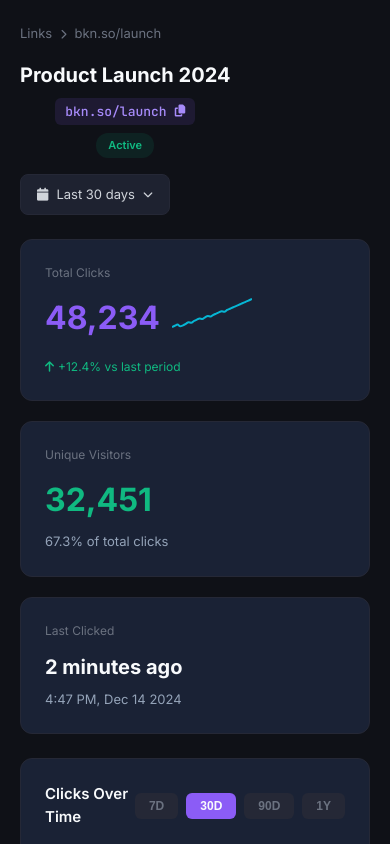
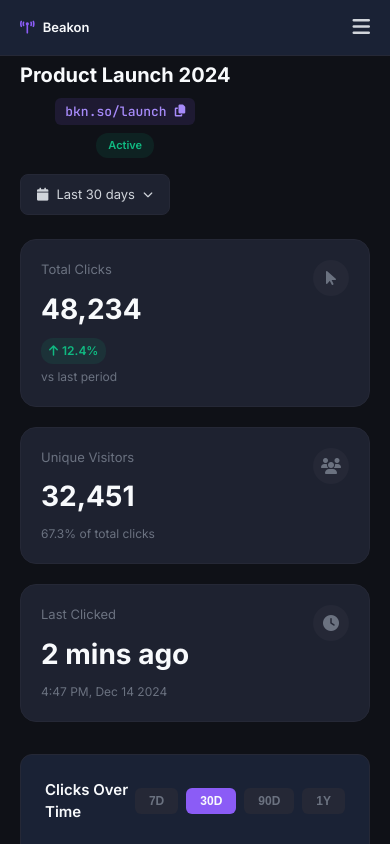
Before and after one commit to BaraqFi/Beakon, a React (Create React App) app in the folder client/: page /analytics in a window 390 px wide. Shown: the top 844 px of the page. Built offline with nearby package versions, Linux system fonts and the light colour scheme; the HTML template or start-up script is replaced by a standard one.

Commit message:
skeleton loader and responsiveness

```diff
--- a/client/src/components/dashboard/MetricCard.jsx
+++ b/client/src/components/dashboard/MetricCard.jsx
@@ -1,6 +1,17 @@
 import React from 'react';
+import Skeleton from '../ui/Skeleton';
 
-const MetricCard = ({ iconClass, label, value, delta, deltaPositive, secondaryText, highlightText }) => {
+const MetricCard = ({ iconClass, label, value, delta, deltaPositive, secondaryText, highlightText, isLoading }) => {
+    if (isLoading) {
+        return (
+            <div className="metric-card">
+                <Skeleton width="40px" height="40px" borderRadius="50%" style={{ position: 'absolute', top: '20px', right: '20px' }} />
+                <Skeleton width="100px" height="16px" style={{ marginBottom: '12px' }} />
+                <Skeleton width="140px" height="32px" style={{ marginBottom: '12px' }} />
+                <Skeleton width="80px" height="14px" />
+            </div>
+        );
+    }
     return (
         <div className="metric-card">
             {iconClass && (
--- a/client/src/components/layout/DashboardLayout.jsx
+++ b/client/src/components/layout/DashboardLayout.jsx
@@ -1,11 +1,30 @@
-import React from 'react';
+import React, { useState } from 'react';
 import { Outlet } from 'react-router-dom';
 import Sidebar from './Sidebar';
 
 const DashboardLayout = () => {
+    const [isSidebarOpen, setIsSidebarOpen] = useState(false);
+
     return (
         <div className="app-container">
-            <Sidebar />
+            {/* Mobile Header (only visible on small screens) */}
+            <div className="mobile-header">
+                <div style={{ display: 'flex', alignItems: 'center', gap: '8px', color: '#F8FAFC', fontWeight: 600 }}>
+                    <i className="fas fa-tower-broadcast" style={{ color: '#8B5CF6' }}></i>
+                    Beakon
+                </div>
+                <button className="mobile-header-btn" onClick={() => setIsSidebarOpen(true)}>
+                    <i className="fas fa-bars"></i>
+                </button>
+            </div>
+
+            {/* Mobile Overlay */}
+            <div
+                className={`sidebar-overlay ${isSidebarOpen ? 'active' : ''}`}
+                onClick={() => setIsSidebarOpen(false)}
+            />
+
+            <Sidebar isOpen={isSidebarOpen} onClose={() => setIsSidebarOpen(false)} />
             <main className="main-content">
                 <Outlet />
             </main>
--- a/client/src/components/layout/Sidebar.jsx
+++ b/client/src/components/layout/Sidebar.jsx
@@ -2,7 +2,7 @@ import React, { useState } from 'react';
 import { NavLink, Link, useNavigate } from 'react-router-dom';
 import useAuth from '../../hooks/useAuth';
 
-const Sidebar = () => {
+const Sidebar = ({ isOpen, onClose }) => {
     const [showPopover, setShowPopover] = useState(false);
     const { user, logout } = useAuth();
     const navigate = useNavigate();
@@ -13,15 +13,25 @@ const Sidebar = () => {
     };
 
     return (
-        <aside className="sidebar">
-            <Link to="/links" className="logo" style={{ textDecoration: 'none' }}>
-                <div className="logo-icon">
-                    <i className="fas fa-tower-broadcast"></i>
-                </div>
-                <div className="logo-text">Beakon</div>
-            </Link>
+        <aside className={`sidebar ${isOpen ? 'open' : ''}`}>
+            <div style={{ display: 'flex', justifyContent: 'space-between', alignItems: 'center' }}>
+                <Link to="/links" className="logo" style={{ textDecoration: 'none', marginBottom: 0 }}>
+                    <div className="logo-icon">
+                        <i className="fas fa-tower-broadcast"></i>
+                    </div>
+                    <div className="logo-text">Beakon</div>
+                </Link>
+                {/* Mobile close button */}
+                <button
+                    className="mobile-header-btn"
+                    onClick={onClose}
+                    style={{ display: window.innerWidth <= 1024 ? 'block' : 'none' }}
+                >
+                    <i className="fas fa-times"></i>
+                </button>
+            </div>
 
-            <nav className="nav">
+            <nav className="nav" style={{ marginTop: '24px' }}>
                 <NavLink to="/dashboard" className={({ isActive }) => `nav-item ${isActive ? 'active' : ''}`}>
                     <i className="fas fa-chart-line"></i>
                     <span>Dashboard</span>
--- /dev/null
+++ b/client/src/components/ui/Skeleton.jsx
@@ -0,0 +1,17 @@
+import React from 'react';
+
+const Skeleton = ({ width, height, borderRadius = '8px', className = '', style = {} }) => {
+  return (
+    <div
+      className={`skeleton ${className}`}
+      style={{
+        width: width || '100%',
+        height: height || '20px',
+        borderRadius,
+        ...style
+      }}
+    />
+  );
+};
+
+export default Skeleton;
--- a/client/src/index.css
+++ b/client/src/index.css
@@ -61,6 +61,56 @@
   color: #f8fafc;
   margin-bottom: 12px
 }
+/* Skeleton Animation */
+@keyframes skeleton-pulse {
+  0% { opacity: 0.6; }
+  50% { opacity: 0.3; }
+  100% { opacity: 0.6; }
+}
+.skeleton {
+  background: #252836;
+  animation: skeleton-pulse 1.5s ease-in-out infinite;
+}
+/* Mobile Header */
+.mobile-header {
+  display: none;
+  align-items: center;
+  justify-content: space-between;
+  padding: 16px 20px;
+  background: #1a2235;
+  border-bottom: 1px solid #252836;
+  position: fixed;
+  top: 0;
+  left: 0;
+  right: 0;
+  z-index: 90;
+}
+.mobile-header-btn {
+  background: none;
+  border: none;
+  color: #d1d5db;
+  font-size: 20px;
+  cursor: pointer;
+}
+.sidebar-overlay {
+  display: none;
+  position: fixed;
+  top: 0;
+  left: 0;
+  right: 0;
+  bottom: 0;
+  background: rgba(0,0,0,0.6);
+  z-index: 95;
+  backdrop-filter: blur(2px);
+}
+@media (max-width:1024px) {
+  .mobile-header {
+    display: flex;
+  }
+  .sidebar-overlay.active {
+    display: block;
+  }
+}
 .link-display {
   background: #161921;
   border: 1px solid #252836;
@@ -245,12 +295,20 @@
 }
 @media (max-width:1024px) {
   .sidebar {
-    transform: translateX(-100%)
+    transform: translateX(-100%);
+    transition: transform 0.3s ease-in-out;
+    position: fixed;
+    z-index: 100;
+  }
+  .sidebar.open {
+    transform: translateX(0);
+    box-shadow: 4px 0 24px rgba(0,0,0,0.5);
   }
   .main-content {
     margin-left: 0;
     max-width: 100vw;
-    padding: 24px 20px
+    padding: 24px 20px;
+    padding-top: 80px; /* space for mobile header */
   }
   .page-header {
     flex-direction: column;
--- a/client/src/pages/Analytics.jsx
+++ b/client/src/pages/Analytics.jsx
@@ -1,8 +1,18 @@
-import React, { useEffect } from 'react';
+import React, { useEffect, useState } from 'react';
+import MetricCard from '../components/dashboard/MetricCard';
+import Skeleton from '../components/ui/Skeleton';
 import * as d3 from 'd3';
 
 const Analytics = () => {
+    const [isLoading, setIsLoading] = useState(true);
+
     useEffect(() => {
+        const timer = setTimeout(() => setIsLoading(false), 1200);
+        return () => clearTimeout(timer);
+    }, []);
+
+    useEffect(() => {
+        if (isLoading) return;
         // Sparkline for Total Clicks stat card
         const sparklineData = [85, 90, 95, 88, 92, 98, 105, 102, 110, 115, 120, 118, 125, 130, 128, 135, 140, 145, 150, 148, 155, 160, 165, 170, 175, 180, 185, 190, 195, 200];
 
@@ -254,7 +264,7 @@ const Analytics = () => {
             {label: 'Other', value: 8, color: '#FBBF24'}
         ];
         createDonutChart('#browsersChart', browsersData);
-    }, []);
+    }, [isLoading]);
 
     return (
         <>
@@ -283,30 +293,30 @@ const Analytics = () => {
             </header>
 
             {/* Stat Cards */}
-            <div className="stat-cards">
-                <div className="stat-card">
-                    <div className="stat-label">Total Clicks</div>
-                    <div className="stat-value-row">
-                        <div className="stat-value-large violet">48,234</div>
-                        <svg className="stat-sparkline" id="totalClicksSparkline"></svg>
-                    </div>
-                    <div className="stat-trend">
-                        <i className="fas fa-arrow-up"></i>
-                        <span>+12.4% vs last period</span>
-                    </div>
-                </div>
-
-                <div className="stat-card">
-                    <div className="stat-label">Unique Visitors</div>
-                    <div className="stat-value-large emerald">32,451</div>
-                    <div className="stat-secondary">67.3% of total clicks</div>
-                </div>
-
-                <div className="stat-card">
-                    <div className="stat-label">Last Clicked</div>
-                    <div className="stat-time">2 minutes ago</div>
-                    <div className="stat-secondary">4:47 PM, Dec 14 2024</div>
-                </div>
+            <div className="metrics-grid">
+                <MetricCard
+                    iconClass="fas fa-mouse-pointer"
+                    label="Total Clicks"
+                    value="48,234"
+                    delta="12.4%"
+                    deltaPositive={true}
+                    secondaryText="vs last period"
+                    isLoading={isLoading}
+                />
+                <MetricCard
+                    iconClass="fas fa-users"
+                    label="Unique Visitors"
+                    value="32,451"
+                    secondaryText="67.3% of total clicks"
+                    isLoading={isLoading}
+                />
+                <MetricCard
+                    iconClass="fas fa-clock"
+                    label="Last Clicked"
+                    value="2 mins ago"
+                    secondaryText="4:47 PM, Dec 14 2024"
+                    isLoading={isLoading}
+                />
             </div>
 
             {/* Main Chart */}
@@ -320,11 +330,19 @@ const Analytics = () => {
                         <button className="pill-toggle">1Y</button>
                     </div>
                 </div>
-                <svg id="mainChart"></svg>
-                <div className="chart-tooltip" id="chartTooltip">
-                    <div className="tooltip-date" id="tooltipDate"></div>
-                    <div className="tooltip-value" id="tooltipValue"></div>
-                </div>
+                {isLoading ? (
+                    <div style={{ height: '400px', padding: '24px' }}>
+                        <Skeleton height="100%" borderRadius="8px" />
+                    </div>
+                ) : (
+                    <>
+                        <svg id="mainChart"></svg>
+                        <div className="chart-tooltip" id="chartTooltip">
+                            <div className="tooltip-date" id="tooltipDate"></div>
+                            <div className="tooltip-value" id="tooltipValue"></div>
+                        </div>
+                    </>
+                )}
             </div>
 
             {/* Breakdown Grid */}
--- a/client/src/pages/Audiences.jsx
+++ b/client/src/pages/Audiences.jsx
@@ -1,10 +1,18 @@
-import React, { useEffect, useRef } from 'react';
+import React, { useEffect, useRef, useState } from 'react';
+import Skeleton from '../components/ui/Skeleton';
 import * as d3 from 'd3';
 
 const Audiences = () => {
     const mapRendered = useRef(false);
+    const [isLoading, setIsLoading] = useState(true);
 
     useEffect(() => {
+        const timer = setTimeout(() => setIsLoading(false), 1200);
+        return () => clearTimeout(timer);
+    }, []);
+
+    useEffect(() => {
+        if (isLoading) return;
         let cancelled = false;
 
         // Country data for map visualization
@@ -103,7 +111,9 @@ const Audiences = () => {
                                 .attr('stroke', '#252836')
                                 .attr('stroke-width', 0.5);
 
-                            tooltip.style('opacity', 0);
+                            tooltip
+                                .style('display', 'none')
+                                .style('opacity', 0);
                         })
                         .on('mousemove', function(event) {
                             tooltip
@@ -197,7 +207,7 @@ const Audiences = () => {
 
         return () => { cancelled = true; };
 
-    }, []);
+    }, [isLoading]);
 
     return (
         <>
@@ -253,7 +263,6 @@ const Audiences = () => {
 
             <div className="content-grid">
                 <div className="card">
-                    <h2 className="card-title">Visitor Map</h2>
                     <svg id="visitorMap"></svg>
                     <div className="map-caption">Hover a country to see click details</div>
                 </div>
--- a/client/src/pages/Dashboard.jsx
+++ b/client/src/pages/Dashboard.jsx
@@ -1,9 +1,31 @@
-import React, { useEffect } from 'react';
+import React, { useEffect, useState } from 'react';
 import MetricCard from '../components/dashboard/MetricCard';
+import Skeleton from '../components/ui/Skeleton';
+import CreateLinkModal from '../components/modals/CreateLinkModal';
+import CreateLinkSuccessModal from '../components/modals/CreateLinkSuccessModal';
 import * as d3 from 'd3';
 
 const Dashboard = () => {
+    const [isCreateModalOpen, setIsCreateModalOpen] = useState(false);
+    const [isSuccessModalOpen, setIsSuccessModalOpen] = useState(false);
+    const [isLoading, setIsLoading] = useState(true);
+
+    const handleCreateLink = () => {
+        setIsCreateModalOpen(false);
+        setIsSuccessModalOpen(true);
+    };
+
     useEffect(() => {
+        // Simulate network API request
+        const timer = setTimeout(() => {
+            setIsLoading(false);
+        }, 1200);
+
+        return () => clearTimeout(timer);
+    }, []);
+
+    useEffect(() => {
+        if (isLoading) return;
         // D3 Sparkline logic from Dashboard.html
         const sparklineData = [
             [20, 25, 30, 28, 35, 40, 45, 48, 52, 50, 55, 60, 58, 62, 65, 68, 70, 72, 75, 78, 80, 82, 85, 88, 90, 92, 95, 98, 100, 102],
@@ -39,7 +61,7 @@ const Dashboard = () => {
                 .attr('stroke-width', 2)
                 .attr('d', line);
         });
-    }, []);
+    }, [isLoading]);
 
     return (
         <>
@@ -54,7 +76,7 @@ const Dashboard = () => {
                         <span>Last 30 days</span>
                         <i className="fas fa-chevron-down" style={{ fontSize: '10px' }}></i>
                     </div>
-                    <button className="btn-primary">
+                    <button className="btn-primary" onClick={() => setIsCreateModalOpen(true)}>
                         <i className="fas fa-plus"></i>
                         <span>Create Link</span>
                     </button>
@@ -68,24 +90,28 @@ const Dashboard = () => {
                     value="1,247,382"
                     delta="12.4%"
                     deltaPositive={true}
+                    isLoading={isLoading}
                 />
                 <MetricCard
                     iconClass="fas fa-link"
                     label="Active Links"
                     value="342"
                     secondaryText="+18 this week"
+                    isLoading={isLoading}
                 />
                 <MetricCard
                     iconClass="fas fa-plus-circle"
                     label="Links Created This Month"
                     value="94"
                     secondaryText="+11 vs last month"
+                    isLoading={isLoading}
                 />
                 <MetricCard
                     iconClass="fas fa-trophy"
                     label="Top Performer"
                     highlightText="bkn.so/launch"
                     secondaryText="48.2K clicks"
+                    isLoading={isLoading}
                 />
             </div>
 
@@ -104,10 +130,25 @@ const Dashboard = () => {
                         </tr>
                     </thead>
                     <tbody>
-                        <tr>
-                            <td>
-                                <div className="link-cell">
-                                    <span className="short-link">bkn.so/launch</span>
+                        {isLoading ? (
+                            Array.from({ length: 5 }).map((_, i) => (
+                                <tr key={i}>
+                                    <td><Skeleton width="180px" height="16px" /><Skeleton width="220px" height="12px" style={{ marginTop: '8px' }} /></td>
+                                    <td><div className="tags"><Skeleton width="60px" height="24px" borderRadius="9999px" /></div></td>
+                                    <td><Skeleton width="60px" height="16px" /></td>
+                                    <td><Skeleton width="60px" height="16px" /></td>
+                                    <td><Skeleton width="100px" height="8px" borderRadius="4px" /></td>
+                                    <td><div style={{ width: '80px', height: '32px' }}><Skeleton height="32px" /></div></td>
+                                    <td><Skeleton width="60px" height="24px" borderRadius="9999px" /></td>
+                                    <td><Skeleton width="24px" height="24px" borderRadius="4px" /></td>
+                                </tr>
+                            ))
+                        ) : (
+                            <>
+                                <tr>
+                                    <td>
+                                        <div className="link-cell">
+                                            <span className="short-link">bkn.so/launch</span>
                                     <span className="destination">https://example.com/product-launch-2024</span>
                                 </div>
                             </td>
@@ -266,12 +307,24 @@ const Dashboard = () => {
                                 </button>
                             </td>
                         </tr>
+                            </>
+                        )}
                     </tbody>
                 </table>
                 <div className="view-all-footer">
                     <a href="#" className="view-all-link">View all links →</a>
                 </div>
             </div>
+
+            <CreateLinkModal
+                isOpen={isCreateModalOpen}
+                onClose={() => setIsCreateModalOpen(false)}
+                onCreate={handleCreateLink}
+            />
+            <CreateLinkSuccessModal
+                isOpen={isSuccessModalOpen}
+                onClose={() => setIsSuccessModalOpen(false)}
+            />
         </>
     );
 };
--- a/client/src/pages/Links.jsx
+++ b/client/src/pages/Links.jsx
@@ -1,11 +1,13 @@
 import React, { useEffect, useState } from 'react';
 import CreateLinkModal from '../components/modals/CreateLinkModal';
 import CreateLinkSuccessModal from '../components/modals/CreateLinkSuccessModal';
+import Skeleton from '../components/ui/Skeleton';
 import * as d3 from 'd3';
 
 const Links = () => {
     const [isCreateModalOpen, setIsCreateModalOpen] = useState(false);
     const [isSuccessModalOpen, setIsSuccessModalOpen] = useState(false);
+    const [isLoading, setIsLoading] = useState(true);
 
     const handleCreateLink = () => {
         setIsCreateModalOpen(false);
@@ -13,6 +15,12 @@ const Links = () => {
     };
 
     useEffect(() => {
+        const timer = setTimeout(() => setIsLoading(false), 1200);
+        return () => clearTimeout(timer);
+    }, []);
+
+    useEffect(() => {
+        if (isLoading) return;
         // Generate sparklines using D3
         const sparklineData = [
             [20, 25, 30, 28, 35, 40, 45, 48, 52, 50, 55, 60, 58, 62, 65, 68, 70, 72, 75, 78, 80, 82, 85, 88, 90, 92, 95, 98, 100, 102],
@@ -51,7 +59,7 @@ const Links = () => {
                 .attr('stroke-width', 2)
                 .attr('d', line);
         });
-    }, []);
+    }, [isLoading]);
 
     return (
         <>
@@ -90,7 +98,25 @@ const Links = () => {
                         </tr>
                     </thead>
                     <tbody>
+                        {isLoading ? (
+                            Array.from({ length: 6 }).map((_, i) => (
+                                <tr key={i}>
+                                    <td><Skeleton width="16px" height="16px" borderRadius="4px" /></td>
+                                    <td><Skeleton width="180px" height="16px" /><Skeleton width="220px" height="12px" style={{ marginTop: '8px' }} /></td>
+                                    <td><div className="tags"><Skeleton width="60px" height="24px" borderRadius="9999px" /></div></td>
+                                    <td><Skeleton width="60px" height="16px" /></td>
+                                    <td><Skeleton width="60px" height="16px" /></td>
+                                    <td><Skeleton width="100px" height="8px" borderRadius="4px" /></td>
+                                    <td><div style={{ width: '80px', height: '32px' }}><Skeleton height="32px" /></div></td>
+                                    <td><Skeleton width="80px" height="16px" /></td>
+                                    <td><Skeleton width="60px" height="24px" borderRadius="9999px" /></td>
+                                    <td><Skeleton width="24px" height="24px" borderRadius="4px" /></td>
+                                </tr>
+                            ))
+                        ) : (
+                            <>
                         <tr>
+                            <td><input type="checkbox" className="custom-checkbox" /></td>
                             <td>
                                 <div className="link-cell">
                                     <span className="short-link">bkn.so/launch</span>
@@ -348,6 +374,8 @@ const Links = () => {
                                 </button>
                             </td>
                         </tr>
+                            </>
+                        )}
                     </tbody>
                 </table>
 
--- a/client/src/pages/Login.jsx
+++ b/client/src/pages/Login.jsx
@@ -27,7 +27,7 @@ const Login = () => {
 
         setTimeout(() => {
             login();
-            navigate('/links');
+            navigate('/dashboard');
         }, 1200);
     };
 
--- a/client/src/pages/SignUp.jsx
+++ b/client/src/pages/SignUp.jsx
@@ -52,7 +52,7 @@ const SignUp = () => {
         // Simulate API call
         setTimeout(() => {
             login({ name: 'Alex Morgan', email, plan: 'Free', initials: 'AM' });
-            navigate('/links');
+            navigate('/dashboard');
         }, 1200);
     };
 
```
